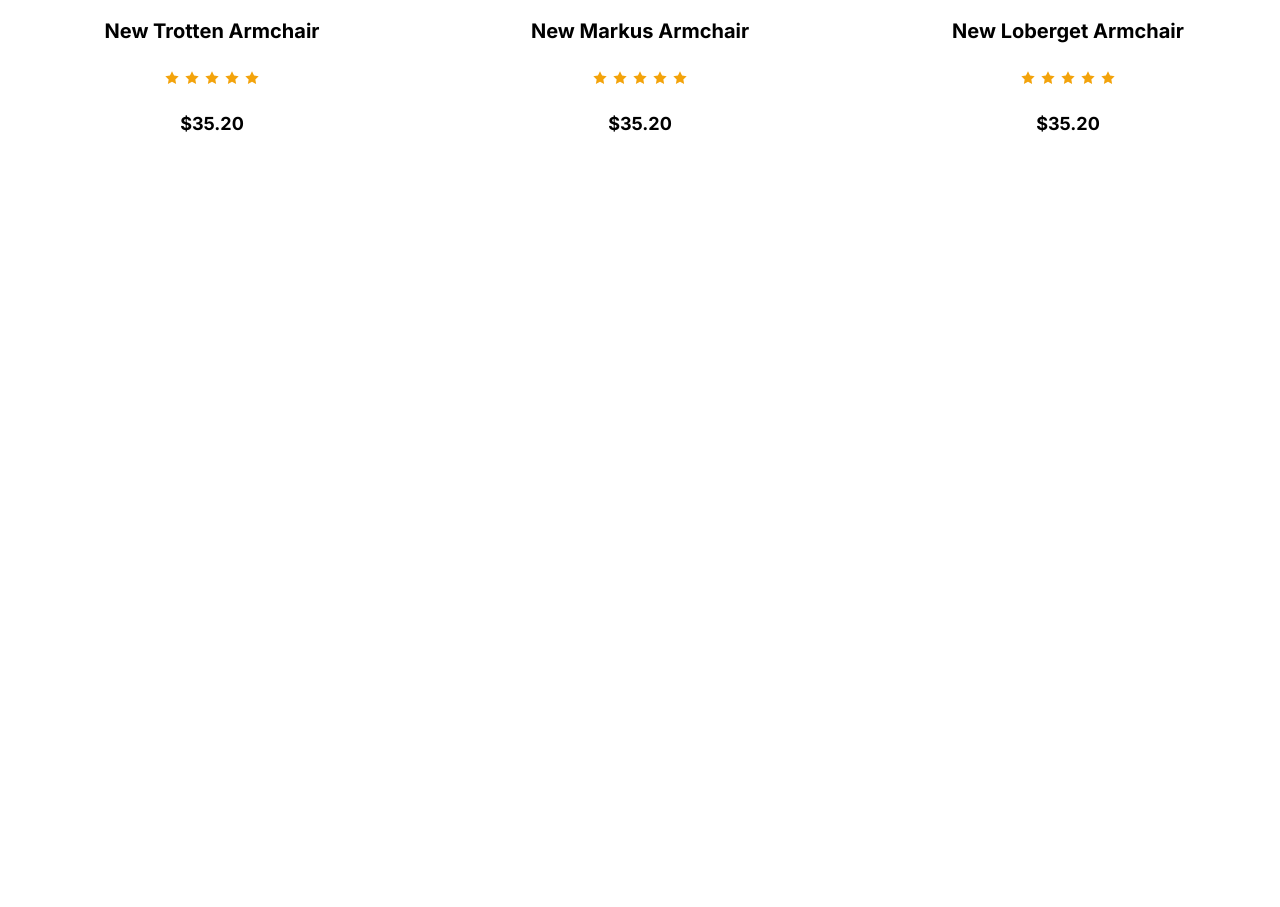
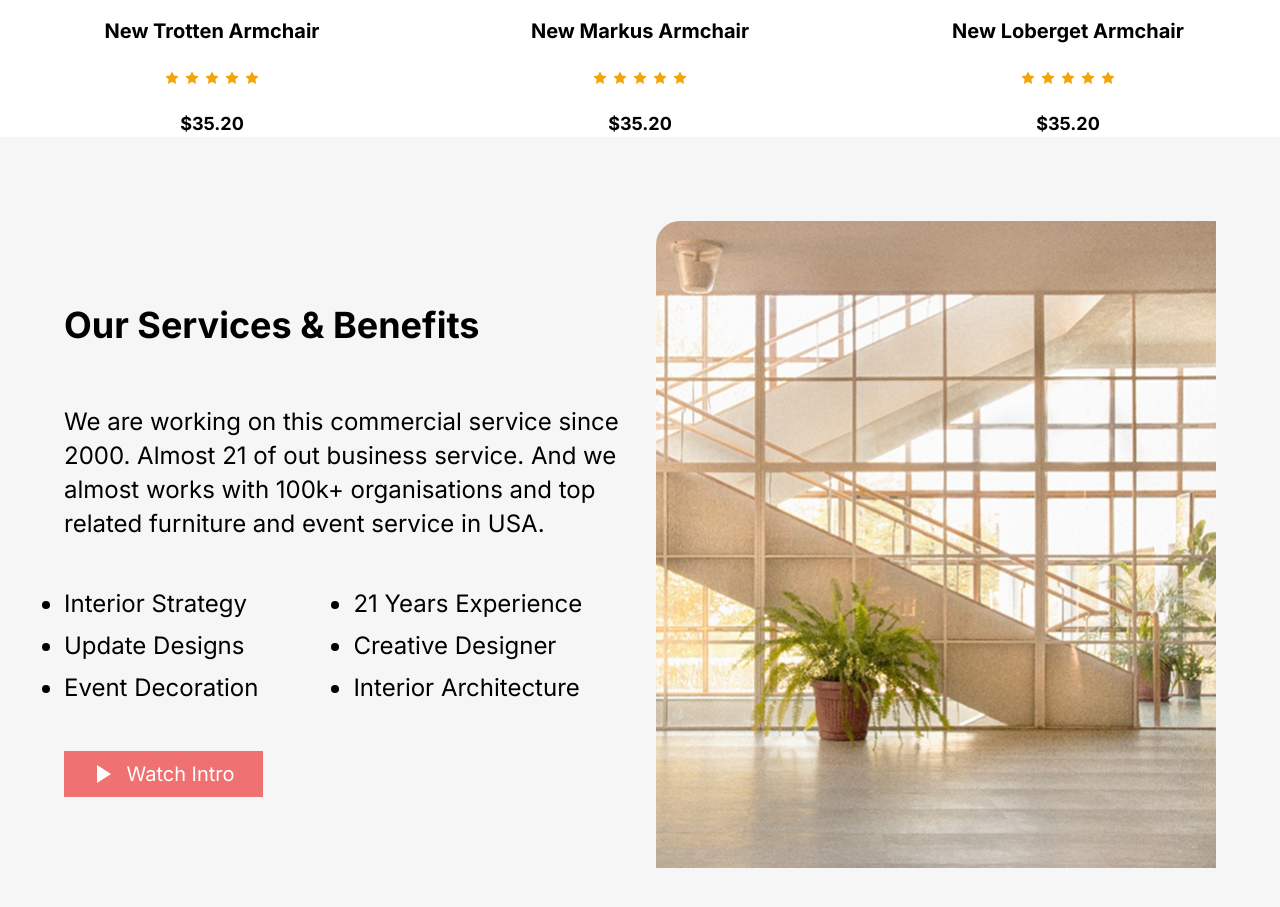
Before and after one commit to SwaroopDangal/cakls, a React (Vite) app: page / in a window 1280 px wide. Shown: the part 2820-3727 px from the top of the page. Before the commit the page ends 2957 px from the top, so only its background shows below. Built offline with nearby package versions, Linux system fonts and the light colour scheme; a web font is replaced by a local one.

Commit message:
feat: Add Benefits component and integrate it into App

```diff
--- a/src/App.tsx
+++ b/src/App.tsx
@@ -3,6 +3,7 @@ import Hero from "./components/Hero/Hero";
 import Strengths from "./components/Strengths/Strengths";
 import About from "./components/About/About";
 import Products from "./components/Products/Products";
+import Benefits from "./components/Benefits/Benefits";
 
 const App = () => {
   return (
@@ -12,6 +13,7 @@ const App = () => {
       <Strengths />
       <About />
       <Products />
+      <Benefits />
     </div>
   );
 };
--- /dev/null
+++ b/src/components/Benefits/Benefits.tsx
@@ -0,0 +1,56 @@
+import { Images, Icons } from "../../assets";
+
+export default function Benefits() {
+  return (
+    <section className="w-full h-203.5 flex justify-center bg-gray py-25px">
+      <div className="flex max-w-6xl w-full items-center gap-15px px-24">
+        {/* LEFT */}
+        <div className="flex flex-col justify-center gap-11.5 max-w-203.5 h-126.5">
+          {/* Heading */}
+          <h2 className="text-black text-4xl font-bold font-inter leading-17">
+            Our Services & Benefits
+          </h2>
+
+          {/* Description */}
+          <p className="text-black text-2xl font-normal  leading-8.5">
+            We are working on this commercial service since 2000. Almost 21 of
+            out business service. And we almost works with 100k+ organisations
+            and top related furniture and event service in USA.
+          </p>
+
+          {/* Features */}
+          <div className="flex gap-23.75">
+            <ul className="flex flex-col gap-2 list-disc pl-4 text-black text-2xl  leading-8.5">
+              <li>Interior Strategy</li>
+              <li>Update Designs</li>
+              <li>Event Decoration</li>
+            </ul>
+
+            <ul className="flex flex-col gap-2 list-disc pl-4 text-black text-2xl font-inter leading-8.5">
+              <li>21 Years Experience</li>
+              <li>Creative Designer</li>
+              <li>Interior Architecture</li>
+            </ul>
+          </div>
+
+          {/* Button */}
+          <button className="flex items-center justify-center h-15.5 gap-2.5 px-7 py-4 bg-[#F07171] text-white  w-49.75">
+            <img src={Icons.PlayIcon} alt="play" className="w-6 h-6" />
+            <span className="text-white text-xl font-normal font-inter leading-8">
+              Watch Intro
+            </span>
+          </button>
+        </div>
+
+        {/* RIGHT */}
+        <div className="w-140 h-161.75 shrink-0">
+          <img
+            src={Images.Rectangle26Image}
+            alt="right"
+            className="w-full h-full object-cover rounded-tl-3xl"
+          />
+        </div>
+      </div>
+    </section>
+  );
+}
```
